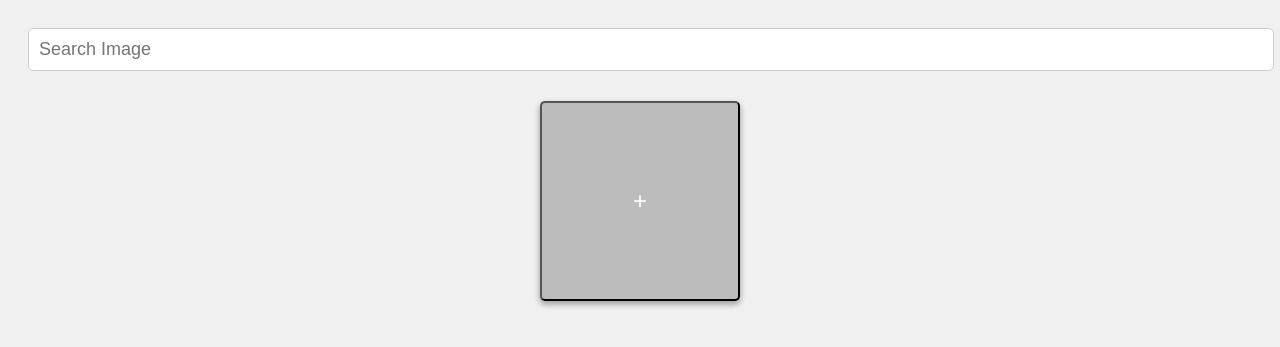
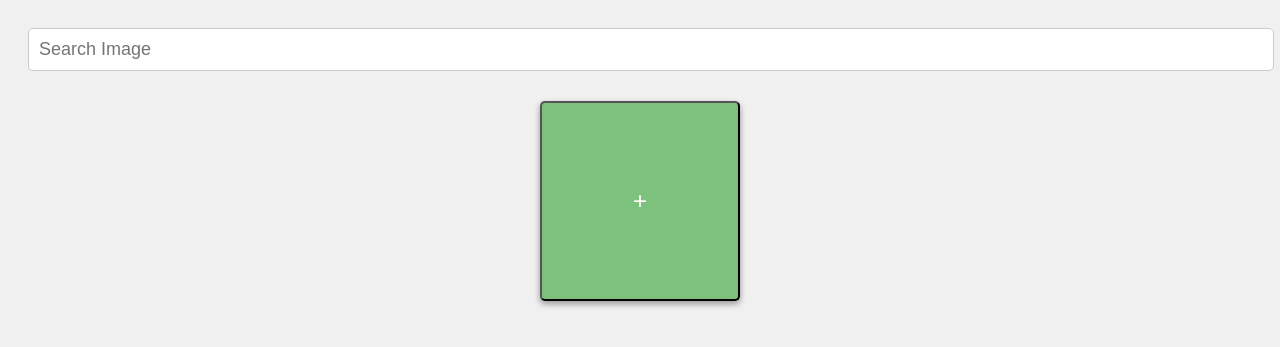
Before and after one commit to ahzamm/fyp-API-gateway, a Flask app: page /home in a window 1280 px wide, with the pointer over the restyled element. Shown: the top 347 px of the page. Run offline with Flask 3, Linux system fonts and the light colour scheme; data that the repository does not hold is empty.

Commit message:
Add hover effect to image-grid buttons

```diff
--- a/templates/home.html
+++ b/templates/home.html
@@ -40,6 +40,10 @@
             box-shadow: 0 3px 6px rgba(0, 0, 0, 0.16), 0 3px 6px rgba(0, 0, 0, 0.23);
         }
 
+        .image-grid button:hover {
+            background-color: #7cc27c;
+        }
+
         .image-grid button {
             background-color: #bbbcbb;
             color: white;
```
